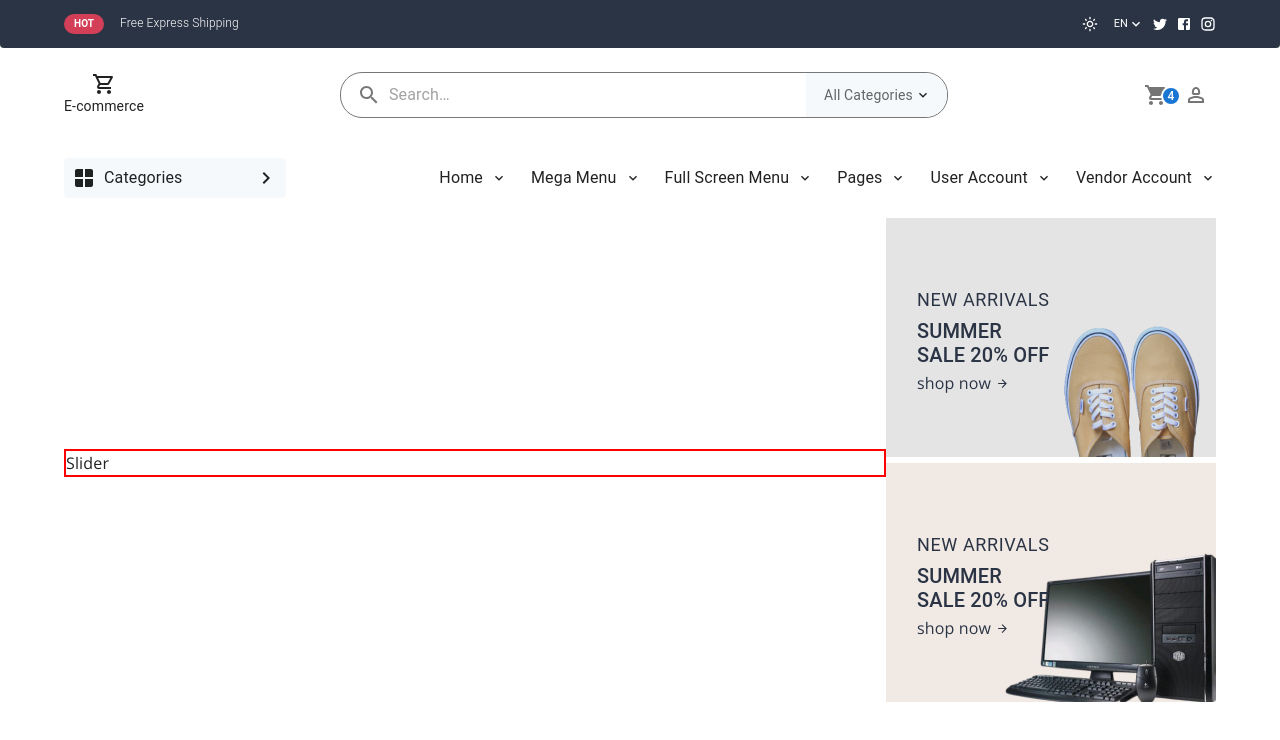
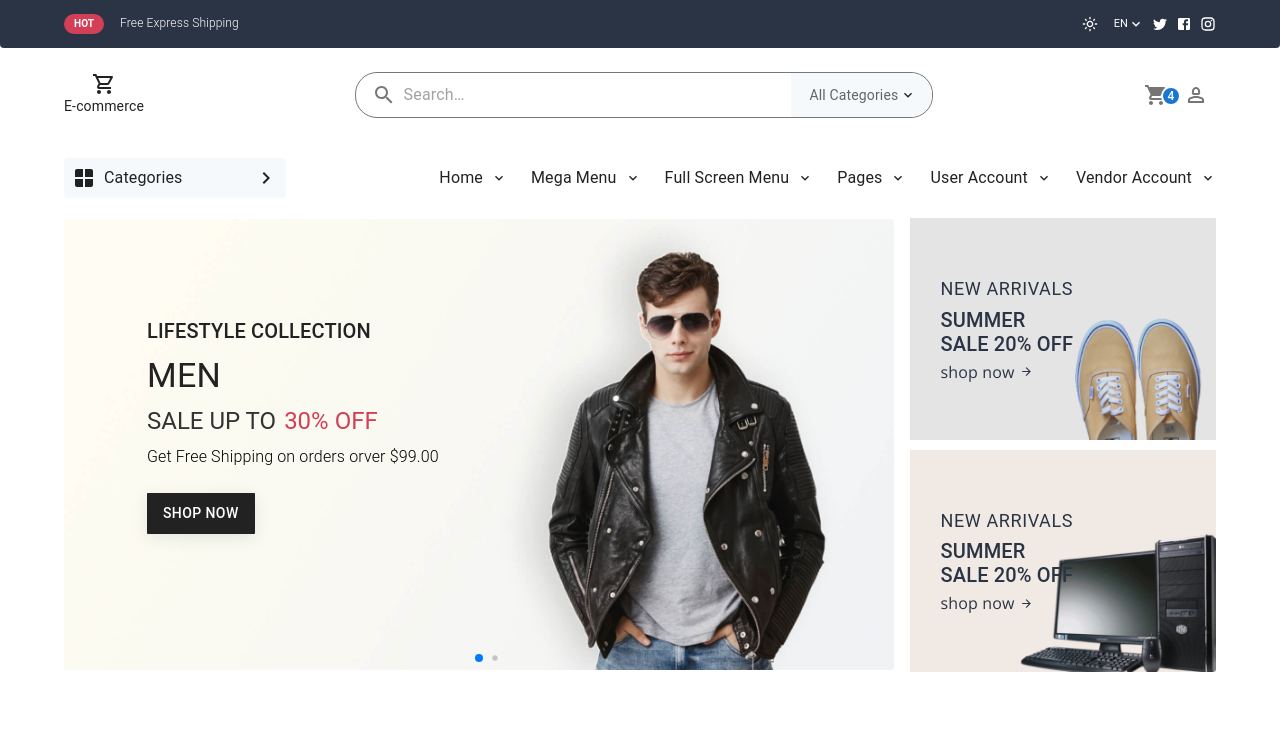
Before and after one commit to FinoGnurt/do_an_ktpm2, a React (Vite) app: page / in a window 1280 px wide. Shown: the top 740 px of the page. Built offline with nearby package versions, Linux system fonts and the light colour scheme.

Commit message:
E-commerce with Backend Dev Ali (03:10:50)

```diff
--- a/package.json
+++ b/package.json
@@ -15,7 +15,8 @@
     "@mui/icons-material": "^5.15.16",
     "@mui/material": "^5.15.16",
     "react": "^18.2.0",
-    "react-dom": "^18.2.0"
+    "react-dom": "^18.2.0",
+    "swiper": "^11.1.1"
   },
   "devDependencies": {
     "@types/react": "^18.2.66",
--- a/src/components/header/Header2.jsx
+++ b/src/components/header/Header2.jsx
@@ -38,7 +38,7 @@ const Search = styled("div")(({ theme }) => ({
   minWidth: "300px",
   [theme.breakpoints.up("sm")]: {
     marginLeft: theme.spacing(3),
-    width: "auto",
+    width: "330px",
   },
 }));
 
--- a/src/components/header/NavLink.jsx
+++ b/src/components/header/NavLink.jsx
@@ -38,6 +38,7 @@ const NavLink = (props) => {
           visibility: "hidden",
           opacity: 0,
           transition: "0.2s all",
+          zIndex: 50,
         }}
       >
         <Paper sx={{ mt: 2 }}>
--- a/src/components/hero/Hero.jsx
+++ b/src/components/hero/Hero.jsx
@@ -1,16 +1,109 @@
-import { Box, Container, Link, Stack, Typography } from "@mui/material";
+import { Box, Button, Container, Link, Stack, Typography } from "@mui/material";
 import ArrowForwardIcon from "@mui/icons-material/ArrowForward";
+import { Swiper, SwiperSlide } from "swiper/react";
+import { Pagination } from "swiper/modules";
+import "swiper/css";
+import "swiper/css/pagination";
+import "./slider.css";
+import { useTheme } from "@emotion/react";
+
+const bannerSlider = [
+  { text: "MEN", banner: "src/assets/images/banner-15.jpg" },
+  { text: "WOMEN", banner: "src/assets/images/banner-25.jpg" },
+];
 
 const Hero = () => {
+  const theme = useTheme();
   return (
-    <Container sx={{ mt: 2.5, display: "flex", alignItems: "center" }}>
-      <Box flexGrow={1} className="border">
-        Slider
-      </Box>
+    <Container sx={{ mt: 2.5, display: "flex", alignItems: "center", gap: 2 }}>
+      <Swiper
+        pagination={{
+          dynamicBullets: true,
+        }}
+        modules={[Pagination]}
+        className="mySwiper"
+      >
+        {bannerSlider.map((slider, index) => (
+          <SwiperSlide key={index} className="parent-slider">
+            <img src={slider.banner} alt="" />
+            <Box
+              sx={{
+                [theme.breakpoints.up("sm")]: {
+                  position: "absolute",
+                  left: "10%",
+                  textAlign: "left",
+                },
 
-      <Box sx={{ display: { xs: "none", md: "block" } }}>
-        <Box position={"relative"}>
-          <img src="src\assets\images\banner-17.jpg" alt="" />
+                [theme.breakpoints.down("sm")]: {
+                  pt: 4,
+                  pb: 6,
+                },
+              }}
+            >
+              <Typography sx={{ color: "#222" }} variant="h6">
+                LIFESTYLE COLLECTION
+              </Typography>
+              <Typography
+                sx={{ color: "#222", fontWeight: "400", my: 1 }}
+                variant="h4"
+              >
+                {slider.text}
+              </Typography>
+              <Stack
+                sx={{ justifyContent: { xs: "center", sm: "left" } }}
+                direction={"row"}
+                alignItems={"center"}
+              >
+                <Typography color={"#333"} mr={1} variant="h5">
+                  SALE UP TO
+                </Typography>
+                <Typography color={"#D23F57"} variant="h5">
+                  30% OFF
+                </Typography>
+              </Stack>
+              <Typography
+                sx={{ color: "#000", fontWeight: 300, my: 1 }}
+                variant="body1"
+              >
+                Get Free Shipping on orders orver $99.00
+              </Typography>
+              <Button
+                sx={{
+                  my: 5,
+                  py: 1,
+                  mt: 2,
+                  backgroundColor: "#222",
+                  boxShadow: "0px 4px 16px rgba(43, 52, 69, 0.1)",
+                  color: "#fff",
+                  borderRadius: "1px",
+                  "&:hover": {
+                    backgroundColor: "#151515",
+                    boxShadow: "0px 4px 16px rgba(43, 52, 69, 0.1)",
+                  },
+                }}
+                variant="contained"
+              >
+                shop now
+              </Button>
+            </Box>
+          </SwiperSlide>
+        ))}
+      </Swiper>
+
+      <Box
+        sx={{
+          display: {
+            xs: "none",
+            md: "flex",
+            minWidth: "26.6%",
+            maxWidth: "0px",
+          },
+          flexDirection: "column",
+          gap: "10px",
+        }}
+      >
+        <Box display={"flex"} position={"relative"}>
+          <img width={"100%"} src="src\assets\images\banner-17.jpg" alt="" />
           <Stack
             sx={{
               position: "absolute",
@@ -53,8 +146,8 @@ const Hero = () => {
             </Link>
           </Stack>
         </Box>
-        <Box position={"relative"}>
-          <img src="src\assets\images\banner-16.jpg" alt="" />
+        <Box display={"flex"} position={"relative"}>
+          <img width={"100%"} src="src\assets\images\banner-16.jpg" alt="" />
           <Stack
             sx={{
               position: "absolute",
--- /dev/null
+++ b/src/components/hero/slider.css
@@ -0,0 +1,28 @@
+.swiper {
+  width: 100%;
+  height: 100%;
+}
+
+.swiper-slide {
+  text-align: center;
+  font-size: 18px;
+  background: #fff;
+
+  /* Center slide text vertically */
+  display: flex;
+  justify-content: center;
+  align-items: center;
+}
+
+.swiper-slide img {
+  display: block;
+  width: 100%;
+  height: 100%;
+  object-fit: cover;
+}
+
+@media (max-width: 600px) {
+  .parent-slider img {
+    display: none;
+  }
+}
```
Also changed, not shown: 1 other file (tests, documents, lock files or other folders).
